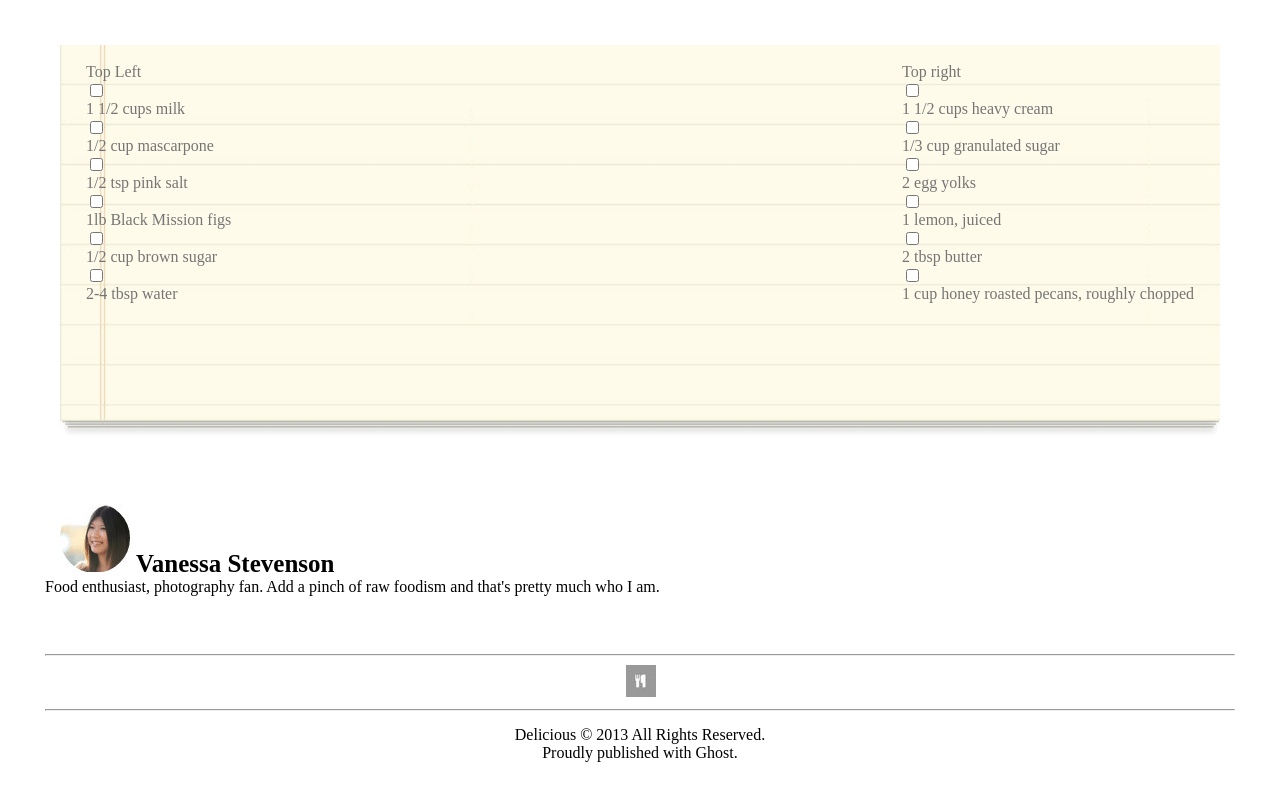
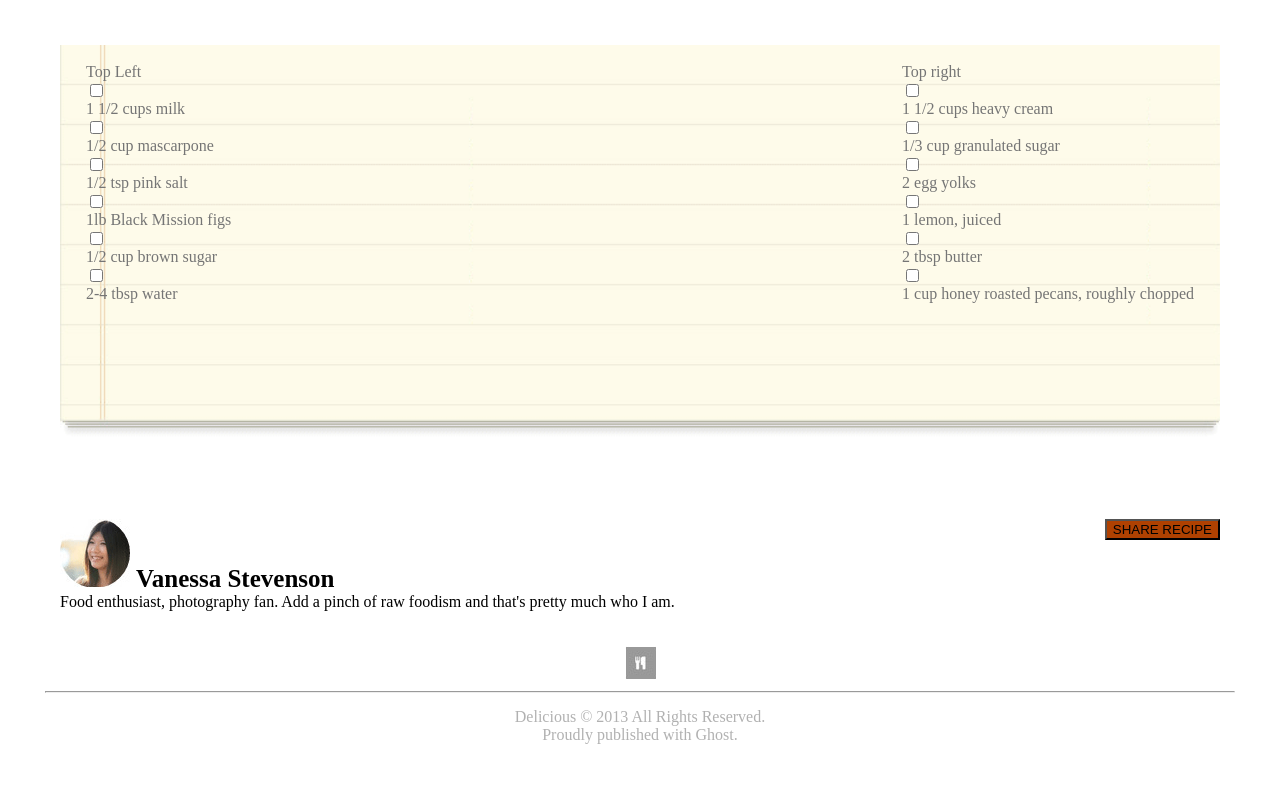
Before and after one commit to franco-ortega/lab-10-sales-report, a plain HTML site: page index.html in a window 1280 px wide. Shown: the part 954-1754 px from the top of the page. Drawn offline with Linux system fonts and the light colour scheme.

Commit message:
button and footer

```diff
--- a/index.html
+++ b/index.html
@@ -93,27 +93,23 @@
 
     <footer>
 
-       <section>
-
-           <div class="vanessa-div">
+       <section class="author">
+        <div class="vanessa-div">
 
 
-                <img src="assets/van-pic.png" alt="">
-                <span class="vanessa-span">Vanessa Stevenson</span>
-                <br>
-                   Food enthusiast, photography fan. Add a pinch of raw foodism and that's pretty much who I am.
-
+            <img src="assets/van-pic.png" alt="">
+            <span class="vanessa-span">Vanessa Stevenson</span>
+            <br>
+               Food enthusiast, photography fan. Add a pinch of raw foodism and that's pretty much who I am.
 
            </div>
            <div>
-
+            <button class="share-button">SHARE RECIPE</button>
            </div>
        </section>
        <section class="logo-footer">
-            <hr>
-            <img src="assets/small-logo.png" alt="">
-            <hr>
-            <div>
+           <span></span><img src="assets/small-logo.png" alt=""><span><hr></span>
+            <div class="published">
                 Delicious &copy; 2013 All Rights Reserved.
                 <br>
                 Proudly published with Ghost.
--- a/styles/main.css
+++ b/styles/main.css
@@ -112,6 +112,8 @@ footer {
 
 .vanessa-div {
     display: inline;
+
+    justify-content: sp;
 }
 
 .vanessa-span {
@@ -126,6 +128,11 @@ footer {
 
 }
 
+.author {
+    display: flex;
+    justify-content: space-between;
+}
+
 .logo-footer {
     text-align: center;
 }
@@ -134,8 +141,14 @@ footer {
     text-align: left;
     font-size: 40px;
 }
+.share-button {
+    background-color: rgb(175, 65, 1);
+}
 
 .print-span {
     display: flex;
     justify-content: flex-end
 }
+.published {
+    color: rgb(177, 177, 177);
+}
```
